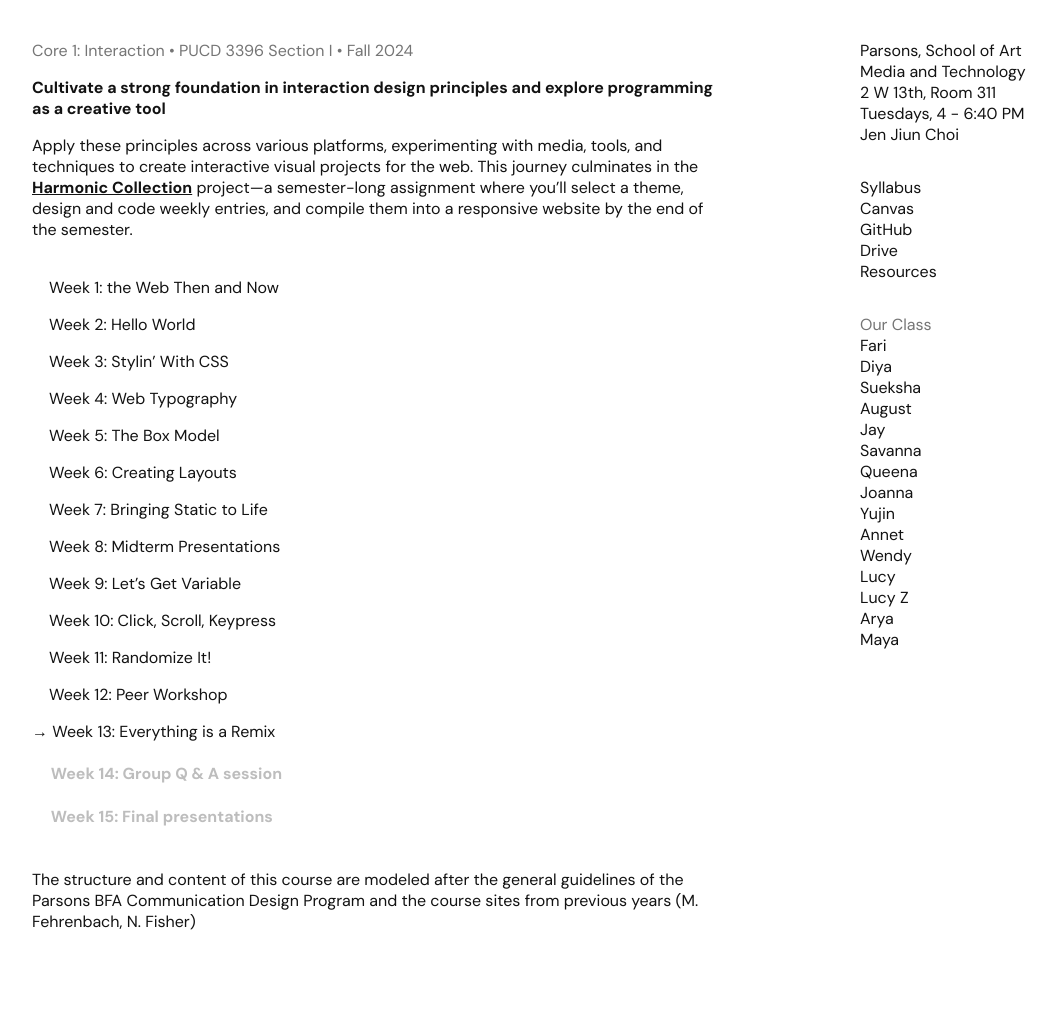
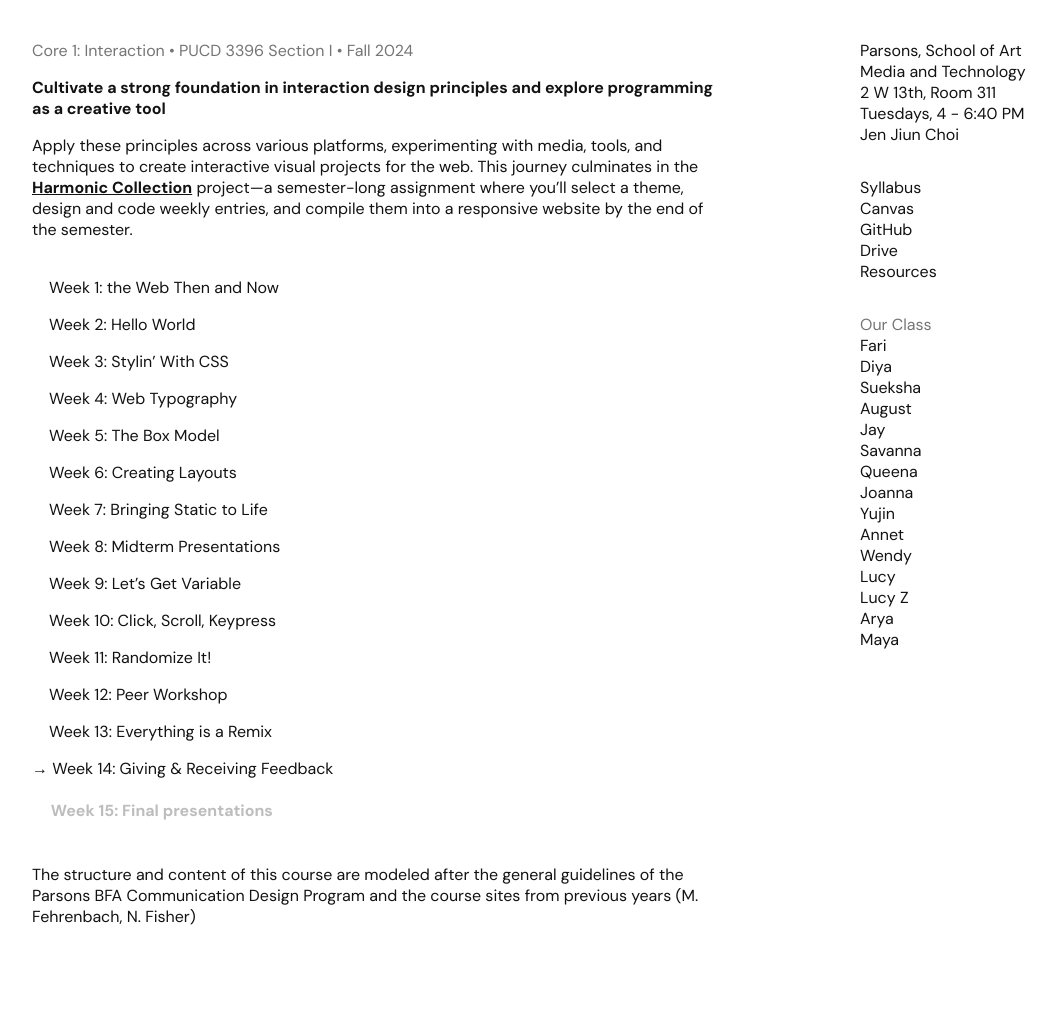
Before and after one commit to core1-interaction/core1-interaction.github.io, a Jekyll site: the page built from index.md, in a window 1280 px wide. Shown: the whole page, without its empty margins (108-1165 px from the left). Built offline with Jekyll 4.4.1, drawn with Linux system fonts in a browser that asks for light colours.

Commit message:
Update index.md

```diff
--- a/index.md
+++ b/index.md
@@ -33,9 +33,10 @@ Apply these principles across various platforms, experimenting with media, tools
 
 &nbsp;&nbsp;&nbsp;&nbsp;[Week 12: Peer Workshop](week12.md)
 
-[→ Week 13: Everything is a Remix](week13.md)<br>
+&nbsp;&nbsp;&nbsp;&nbsp;[Week 13: Everything is a Remix](week13.md)
 
-#### <span style="color: #BDBDBD;">&nbsp;&nbsp;&nbsp;&nbsp; Week 14: Group Q & A session
+[→ Week 14: Giving & Receiving Feedback](week14.md)<br>
+
 #### <span style="color: #BDBDBD;">&nbsp;&nbsp;&nbsp;&nbsp; Week 15: Final presentations<br><br>
 
 The structure and content of this course are modeled after the general guidelines of the Parsons BFA Communication Design Program and the course sites from previous years ([M. Fehrenbach](https://core-interaction.github.io), [N. Fisher](http://cif23.labud.nyc/))
```
